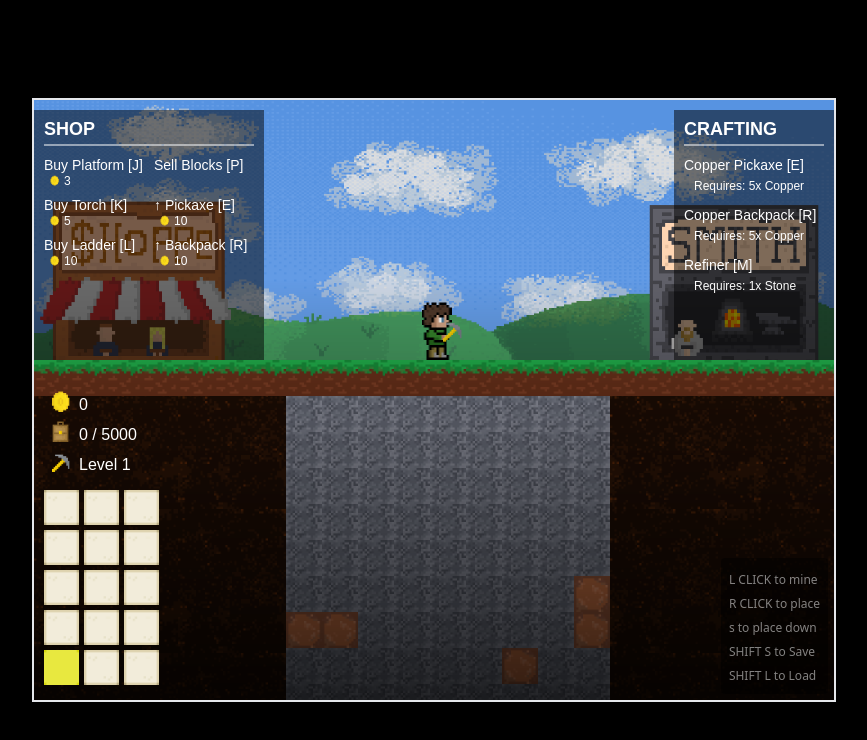
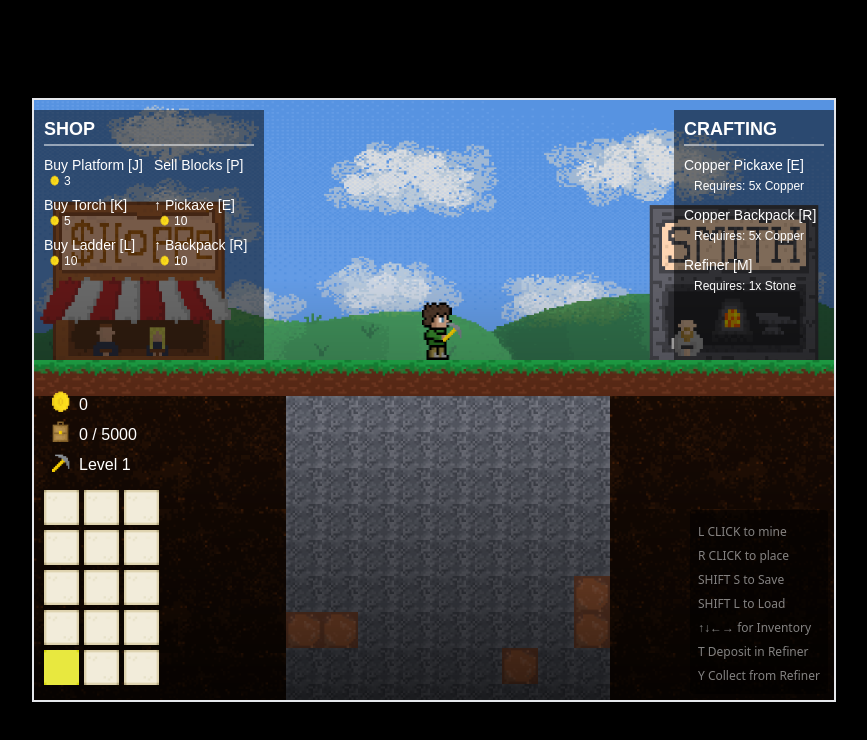
Before and after one commit to brahdleh/desktop-miner-game, a Next.js app in the folder miner/: page / in a window 1280 px wide. Shown: the top 740 px of the page, without its empty margins (206-1073 px from the left). Built offline with nearby package versions, Linux system fonts and the light colour scheme.

Commit message:
v1.4.8.2

```diff
--- a/miner/app/assets.ts
+++ b/miner/app/assets.ts
@@ -72,7 +72,9 @@ export async function loadBlockTextures(): Promise<void> {
     await Promise.all([
       loadBlockTexture('grass'),
       loadBlockTexture('stone'),
+      loadBlockTexture('polished_stone'),
       loadBlockTexture('slate'),
+      loadBlockTexture('polished_slate'),
       loadBlockTexture('magma'),
       loadBlockTexture('bedrock'),
       loadBlockTexture('copper'),
@@ -173,7 +175,8 @@ export async function loadAllTextures(): Promise<void> {
 
 // Function to get a texture
 export function getBlockTexture(name: string): HTMLImageElement | null {
-  return blockTextures[name.toLowerCase()] || null
+  const normalizedName = name.toLowerCase().replace(/\s+/g, '_')
+  return blockTextures[normalizedName] || null
 }
 
 export function getSceneTexture(name: string): HTMLImageElement | null {
--- a/miner/app/mining.ts
+++ b/miner/app/mining.ts
@@ -52,8 +52,8 @@ export function attemptSell(player: Player) {
   const selectedBlockCount = getBlockInventory(player, selectedBlockType)
   if (selectedBlockCount > 0) {
     const blockData = getBlockData(selectedBlockType)
-    player.gold += blockData.value * selectedBlockCount
-    removeFromInventory(player, selectedBlockType, selectedBlockCount)
+    player.gold += blockData.value
+    removeFromInventory(player, selectedBlockType, 1)
   }
 }
 
--- a/miner/app/page.tsx
+++ b/miner/app/page.tsx
@@ -215,11 +215,6 @@ export default function MiningGame() {
             attemptCraftRefiner(player)
           }
         }
-
-        // Allow s to place block just below player to help escape the mine
-        if (e.key === "s") {
-          attemptPlaceBlock(player, blocks, player.x, player.y + PLAYER_HEIGHT + 0.8*BLOCK_SIZE)
-        }
       }
 
       const handleKeyUp = (e: KeyboardEvent) => {
@@ -305,11 +300,15 @@ export default function MiningGame() {
           <br />
           <span className="text-xs opacity-50">R CLICK to place</span>
           <br />
-          <span className="text-xs opacity-50">s to place down</span>
-          <br />
           <span className="text-xs opacity-50">SHIFT S to Save</span>
           <br />
           <span className="text-xs opacity-50">SHIFT L to Load</span>
+          <br />
+          <span className="text-xs opacity-50">↑↓←→ for Inventory</span>
+          <br />
+          <span className="text-xs opacity-50">T Deposit in Refiner</span>
+          <br />
+          <span className="text-xs opacity-50">Y Collect from Refiner</span>
         </div>
       </div>
     </div>
```
Also changed, not shown: miner/public/blocks/polished_slate.png (added), miner/public/blocks/polished_stone.png (added).
